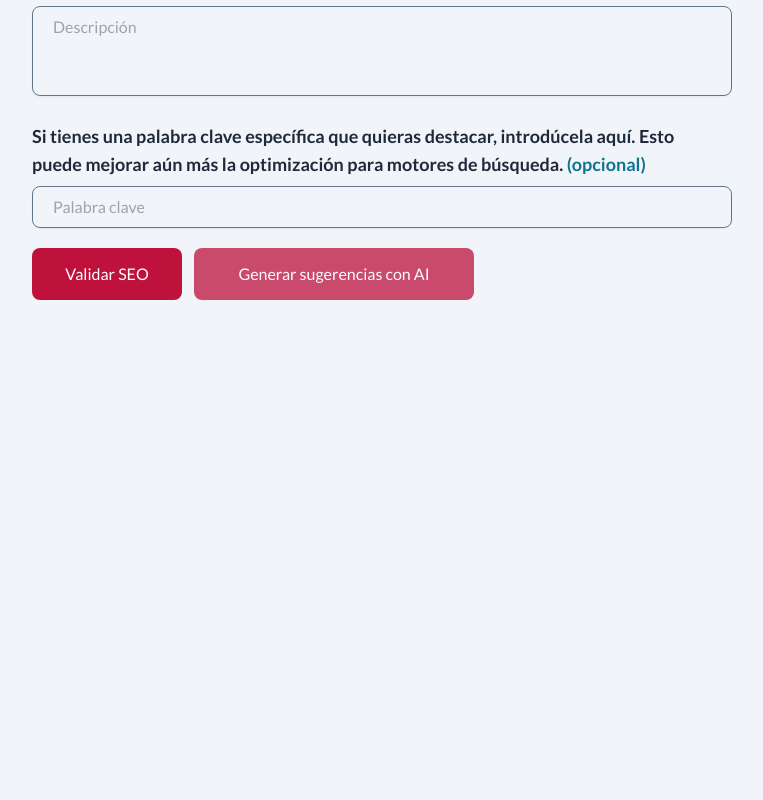
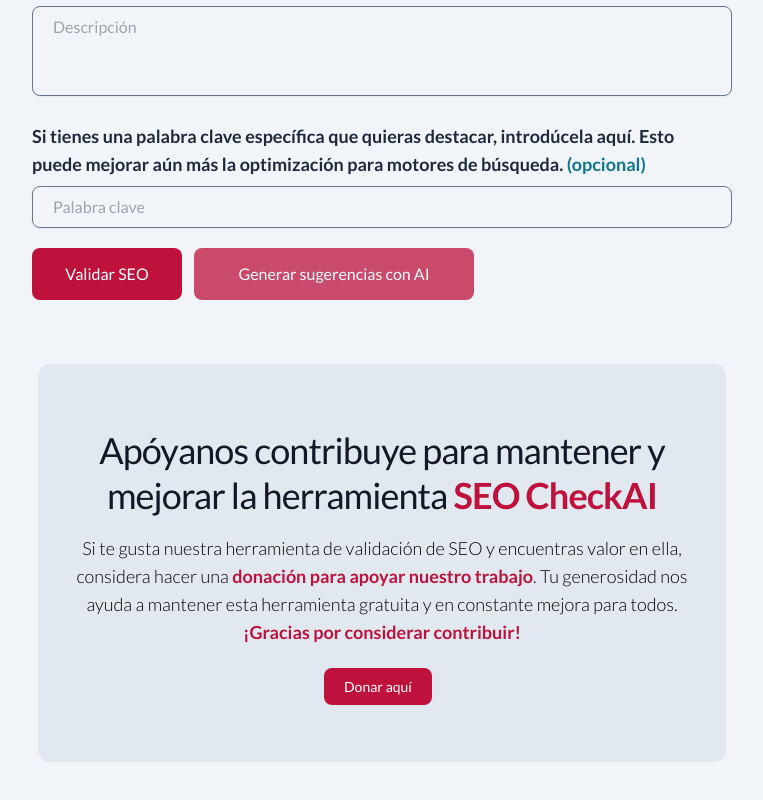
Before and after one commit to johnsi15/seocheck-ai, a Next.js app: page /validar-seo in a window 1280 px wide. Shown: the part 426-1226 px from the top of the page, without its empty margins (258-1021 px from the left). Before the commit the page ends 822 px from the top, so only its background shows below. Built offline with nearby package versions, Linux system fonts and the light colour scheme.

Commit message:
Add component Donar with info

```diff
--- a/src/app/validar-seo/page.tsx
+++ b/src/app/validar-seo/page.tsx
@@ -2,6 +2,7 @@
 import { FormSeoCheck } from '@/components/FormSeoCheck'
 import { Header } from '@/components/Header'
 import { metaInfoDefault, openGraph, twitter } from '@/lib/consts'
+import { Donate } from '@/components/Donate'
 
 export const metadata: Metadata = {
   title: 'Valida el SEO de tu artículo',
@@ -33,6 +34,8 @@
           Valida el <span className='dark:text-rose-600 text-rose-700'>SEO</span> de tu artículo
         </h1>
         <FormSeoCheck />
+
+        <Donate />
       </main>
     </>
   )
--- /dev/null
+++ b/src/components/Donate.tsx
@@ -0,0 +1,33 @@
+export function Donate() {
+  return (
+    <section className='bg-slate-200 dark:bg-transparent  mt-16 rounded-xl dark:border-2 dark:border-slate-500'>
+      <div className='py-8 px-4 mx-auto max-w-screen-xl sm:py-16 lg:px-6'>
+        <div className='mx-auto max-w-screen-sm text-center'>
+          <h2 className='mb-4 text-4xl tracking-tight font-extrabold leading-tight text-gray-900 dark:text-slate-200'>
+            Apóyanos contribuye para mantener y mejorar la herramienta{' '}
+            <strong className='text-rose-700 dark:text-rose-600 font-semibold'>SEO CheckAI</strong>
+          </h2>
+          <p className='mb-7 font-light text-black dark:text-slate-200 md:text-lg'>
+            Si te gusta nuestra herramienta de validación de SEO y encuentras valor en ella, considera hacer una{' '}
+            <strong className='text-rose-700 dark:text-rose-600 font-semibold'>
+              donación para apoyar nuestro trabajo
+            </strong>
+            . Tu generosidad nos ayuda a mantener esta herramienta gratuita y en constante mejora para todos.{' '}
+            <strong className='text-rose-700 dark:text-rose-600 font-semibold'>
+              ¡Gracias por considerar contribuir!
+            </strong>
+          </p>
+          <a
+            href='https://link.mercadopago.com.co/johnserrano'
+            aria-label='Donar aquí Mercado Pago'
+            target='_blank'
+            rel='noopener noreferrer'
+            className='rounded-lg duration-150 bg-rose-700 text-white dark:text-slate-200 dark:bg-rose-600 dark:hover:bg-rose-700 hover:bg-rose-600 active:shadow-lg w-[150px] disabled:opacity-75 disabled:cursor-not-allowed disabled:bg-rose-700 text-sm px-5 py-2.5 mr-2 mb-2'
+          >
+            Donar aquí
+          </a>
+        </div>
+      </div>
+    </section>
+  )
+}
```
Also changed, not shown: 1 other file (tests, documents, lock files or other folders).
